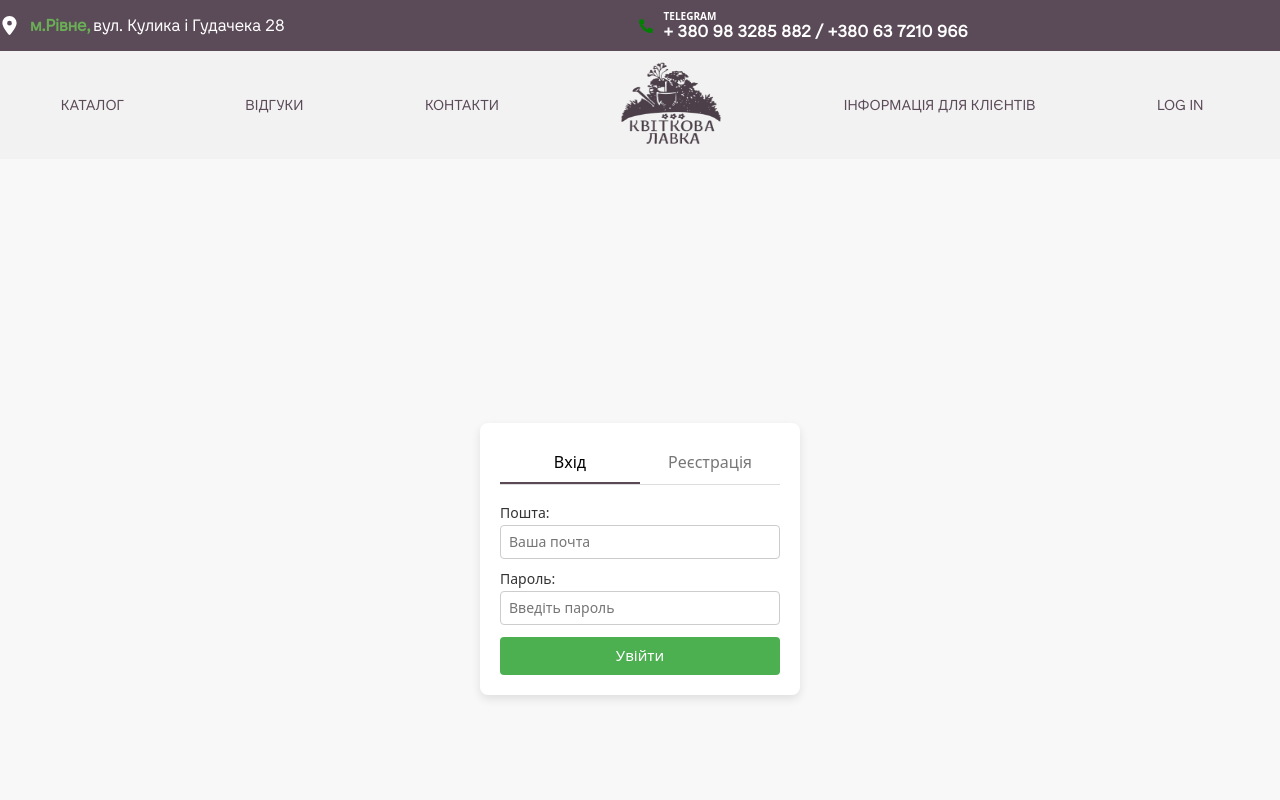
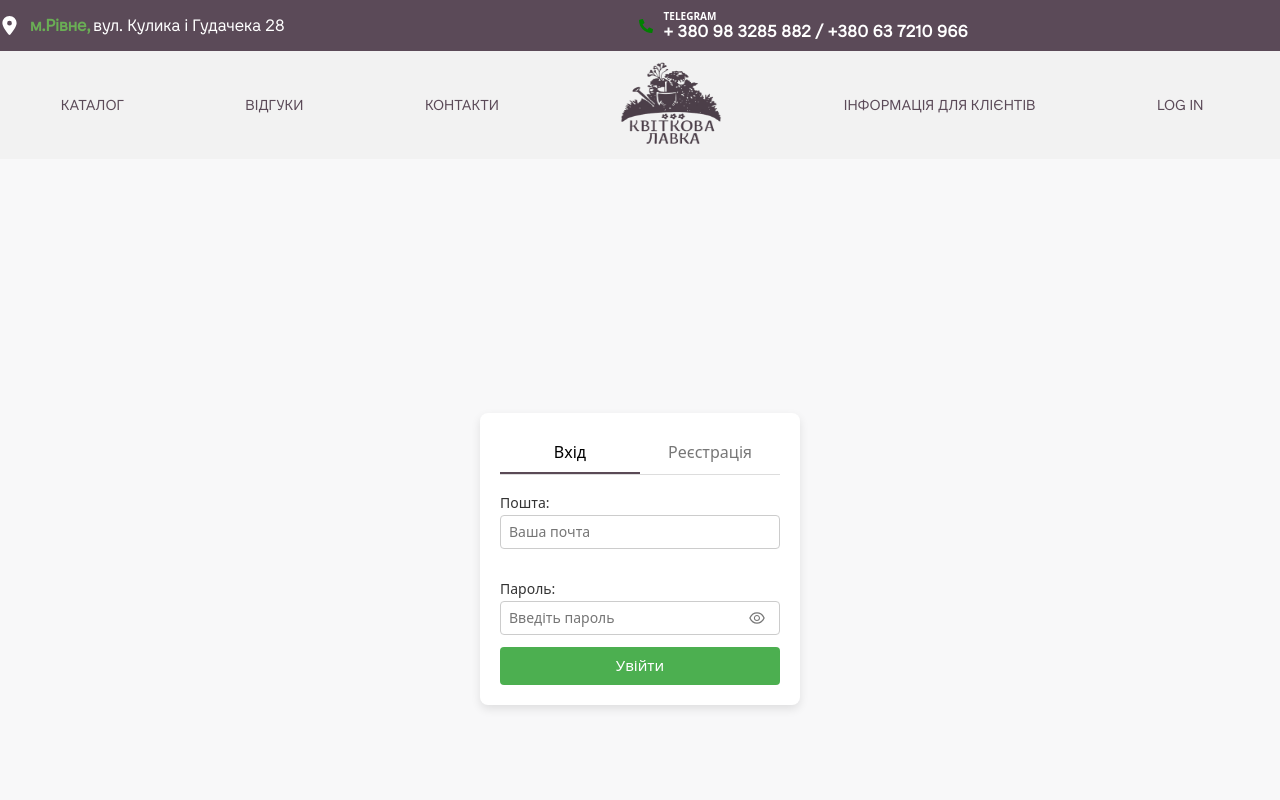
Before and after one commit to vosob/shopfs, a React (Vite) app in the folder frontend/: page /auth in a window 1280 px wide. Shown: the top 800 px of the page. Built offline with nearby package versions, Linux system fonts and the light colour scheme; no server answers.

Commit message:
error fix

```diff
--- a/frontend/src/pages/Auth/Auth.module.css
+++ b/frontend/src/pages/Auth/Auth.module.css
@@ -67,13 +67,41 @@ label {
   color: #333;
 }
 
+.passwordWrapper {
+  position: relative;
+  display: flex;
+  align-items: center;
+}
+
 .input {
+  width: 100%;
+  padding-right: 35px;
   margin-top: 4px;
   padding: 8px;
   border: 1px solid #ccc;
   border-radius: 4px;
   outline: none;
   transition: border-color 0.3s ease;
+  /* padding-bottom: 20px; */
+}
+
+.eyeBtn {
+  position: absolute;
+  right: 8px;
+  top: 55%;
+  transform: translateY(-50%);
+  background: transparent;
+  border: none;
+  cursor: pointer;
+  display: flex;
+  align-items: center;
+  justify-content: center;
+  color: #777;
+  font-size: 18px;
+}
+
+.eyeBtn:hover {
+  color: #333;
 }
 
 .input:focus {
@@ -94,3 +122,18 @@ label {
 .submitBtn:hover {
   background-color: #43a047;
 }
+
+.error {
+  display: block;
+  color: #e53935;
+  font-size: 14px;
+  font-weight: 400;
+  /* position: absolute; */
+  /* top: 100%;
+  left: 0; */
+}
+
+.labelForm {
+  margin-bottom: 20px;
+  /* position: relative; */
+}
--- a/frontend/src/pages/Auth/Auth.tsx
+++ b/frontend/src/pages/Auth/Auth.tsx
@@ -1,9 +1,17 @@
 import { useEffect, useId, useState } from "react";
 import css from "./Auth.module.css";
-import { Field, Formik, Form as FormikForm, FormikHelpers } from "formik";
+import {
+  ErrorMessage,
+  Field,
+  Formik,
+  Form as FormikForm,
+  FormikHelpers,
+} from "formik";
 import { registerUser, loginUser, me } from "../../services/users";
 import toast from "react-hot-toast";
 import { useNavigate } from "react-router";
+import * as Yup from "yup";
+import { AiOutlineEye, AiOutlineEyeInvisible } from "react-icons/ai";
 
 type ActivePathType = "login" | "register";
 
@@ -23,6 +31,7 @@ interface OrderFormValuesLogin {
 export const Auth = () => {
   const [activePath, setActivePath] = useState<ActivePathType>("login");
   const fieldId = useId();
+  const [showPassword, setShowPassword] = useState(false);
   const navigate = useNavigate();
 
   useEffect(() => {
@@ -32,6 +41,27 @@ export const Auth = () => {
     };
     fetchMe();
   }, []);
+
+  const loginForm = Yup.object().shape({
+    email: Yup.string()
+      .email("Не вірний формат пошти")
+      .required("Ведіть ваші данні"),
+    password: Yup.string()
+      .required("Ведіть ваші данні")
+      .min(4, "Пароль повинен бути більше за 4 символи"),
+  });
+
+  const registerForm = Yup.object().shape({
+    name: Yup.string()
+      .required("Поле обов'язкове")
+      .min(2, "Ім'я повинен бути більше за 2 символи"),
+    email: Yup.string()
+      .required("Поле обов'язкове")
+      .email("Не вірний формат пошти"),
+    phone: Yup.string().required("Поле обов'язкове"),
+    city: Yup.string().required("Поле обов'язкове"),
+    password: Yup.string().required("Поле обов'язкове"),
+  });
 
   const initialValuesRegister: OrderFormValuesRegister = {
     name: "",
@@ -71,7 +101,7 @@ export const Auth = () => {
 
     try {
       await loginUser(values);
-      navigate("/");
+      // navigate("/");
       toast.success("Successfully user login!");
     } catch (error) {
       toast.error("Login usser error");
@@ -105,11 +135,12 @@ export const Auth = () => {
 
         {activePath === "login" && (
           <Formik
+            validationSchema={loginForm}
             initialValues={initialValuesLogin}
             onSubmit={handleSubmitLogin}
           >
             <FormikForm className={css.form}>
-              <label htmlFor={`${fieldId}-email`}>
+              <label className={css.labelForm} htmlFor={`${fieldId}-email`}>
                 Пошта:
                 <Field
                   id={`${fieldId}-email`}
@@ -118,16 +149,39 @@ export const Auth = () => {
                   placeholder="Ваша почта"
                   className={css.input}
                 />
+                <ErrorMessage
+                  name="email"
+                  component="span"
+                  className={css.error}
+                />
               </label>
 
               <label htmlFor={`${fieldId}-password`}>
                 Пароль:
-                <Field
-                  id={`${fieldId}-password`}
-                  type="password"
+                <div className={css.passwordWrapper}>
+                  <Field
+                    id={`${fieldId}-password`}
+                    type={showPassword ? "text" : "password"}
+                    name="password"
+                    placeholder="Введіть пароль"
+                    className={css.input}
+                  />
+                  <button
+                    type="button"
+                    className={css.eyeBtn}
+                    onClick={() => setShowPassword((prev) => !prev)}
+                  >
+                    {showPassword ? (
+                      <AiOutlineEyeInvisible />
+                    ) : (
+                      <AiOutlineEye />
+                    )}
+                  </button>
+                </div>
+                <ErrorMessage
                   name="password"
-                  placeholder="Введіть пароль"
-                  className={css.input}
+                  component="span"
+                  className={css.error}
                 />
               </label>
 
@@ -140,6 +194,7 @@ export const Auth = () => {
 
         {activePath === "register" && (
           <Formik
+            validationSchema={registerForm}
             initialValues={initialValuesRegister}
             onSubmit={handleSubmitRegister}
           >
@@ -153,6 +208,11 @@ export const Auth = () => {
                   placeholder="Введіть ім’я та прізвище"
                   className={css.input}
                 />
+                <ErrorMessage
+                  name="name"
+                  component="span"
+                  className={css.error}
+                />
               </label>
 
               <label htmlFor={`${fieldId}-email`}>
@@ -163,6 +223,11 @@ export const Auth = () => {
                   name="email"
                   placeholder="Введіть пошту"
                   className={css.input}
+                />
+                <ErrorMessage
+                  name="email"
+                  component="span"
+                  className={css.error}
                 />
               </label>
 
@@ -175,6 +240,11 @@ export const Auth = () => {
                   placeholder="+380 __ ___ __ __"
                   className={css.input}
                 />
+                <ErrorMessage
+                  name="phone"
+                  component="span"
+                  className={css.error}
+                />
               </label>
 
               <label htmlFor={`${fieldId}-city`}>
@@ -186,6 +256,11 @@ export const Auth = () => {
                   placeholder="Введіть місто"
                   className={css.input}
                 />
+                <ErrorMessage
+                  name="city"
+                  component="span"
+                  className={css.error}
+                />
               </label>
 
               <label htmlFor={`${fieldId}-password`}>
@@ -196,6 +271,11 @@ export const Auth = () => {
                   name="password"
                   placeholder="Введіть пароль"
                   className={css.input}
+                />
+                <ErrorMessage
+                  name="password"
+                  component="span"
+                  className={css.error}
                 />
               </label>
 
--- a/frontend/src/services/users.ts
+++ b/frontend/src/services/users.ts
@@ -4,7 +4,7 @@ import {
   userRegister,
   userRegisterData,
 } from "../types/users";
-import { instance } from "../api/api";
+import { instance } from "./axiosInstans";
 
 export const registerUser = async (
   userRegisterData: userRegister
@@ -21,6 +21,6 @@ export const loginUser = async (
 };
 
 export const me = async () => {
-  const res = await instance.get("auth/me", { withCredentials: true });
+  const res = await instance.get("auth/me");
   return res.data;
 };
```
Also changed, not shown: frontend/src/context/contextAuth.ts (added, +13 -0 lines), frontend/src/pages/App/test.tsx (added, +58 -0 lines), frontend/src/pages/Route/PrivateRoute.tsx (added, +17 -0 lines), frontend/src/pages/Route/PublicRoute.tsx (added, +12 -0 lines), frontend/src/services/axiosInstans.ts (renamed from frontend/src/api/api.ts).
